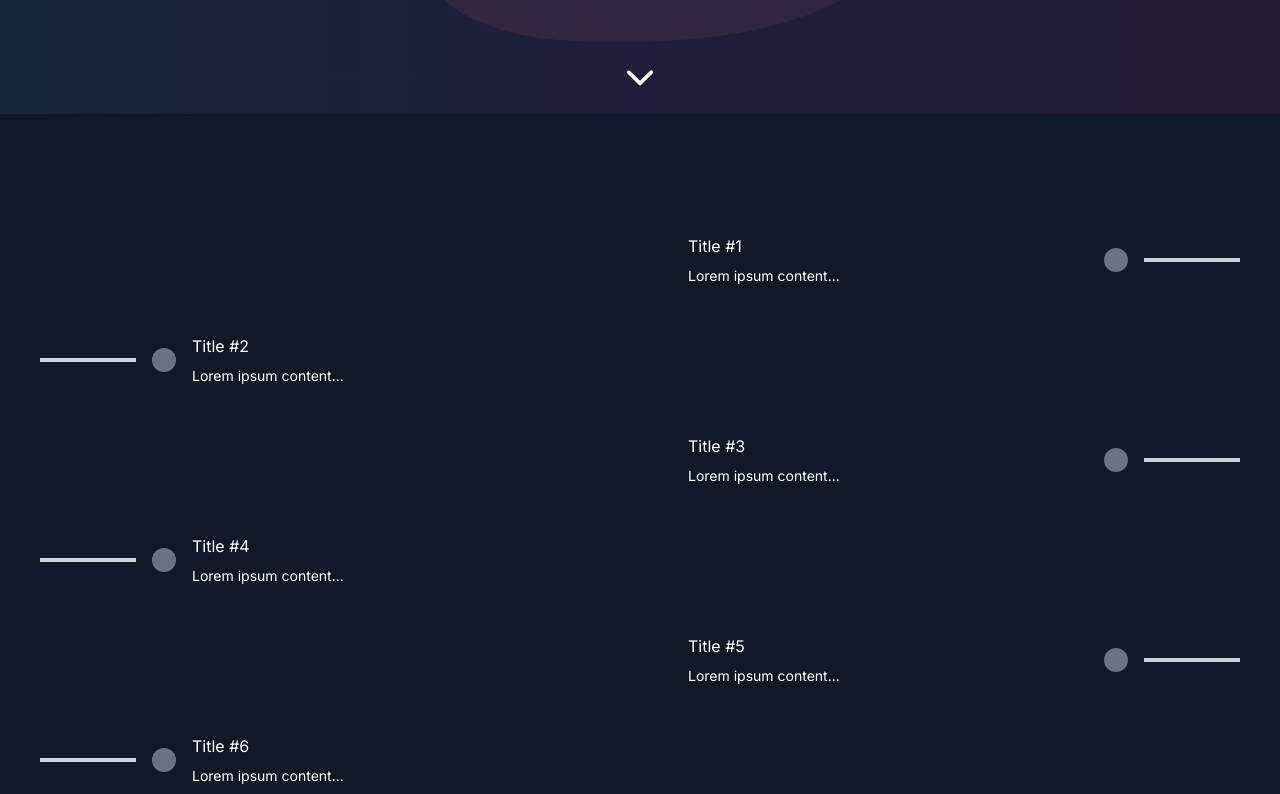
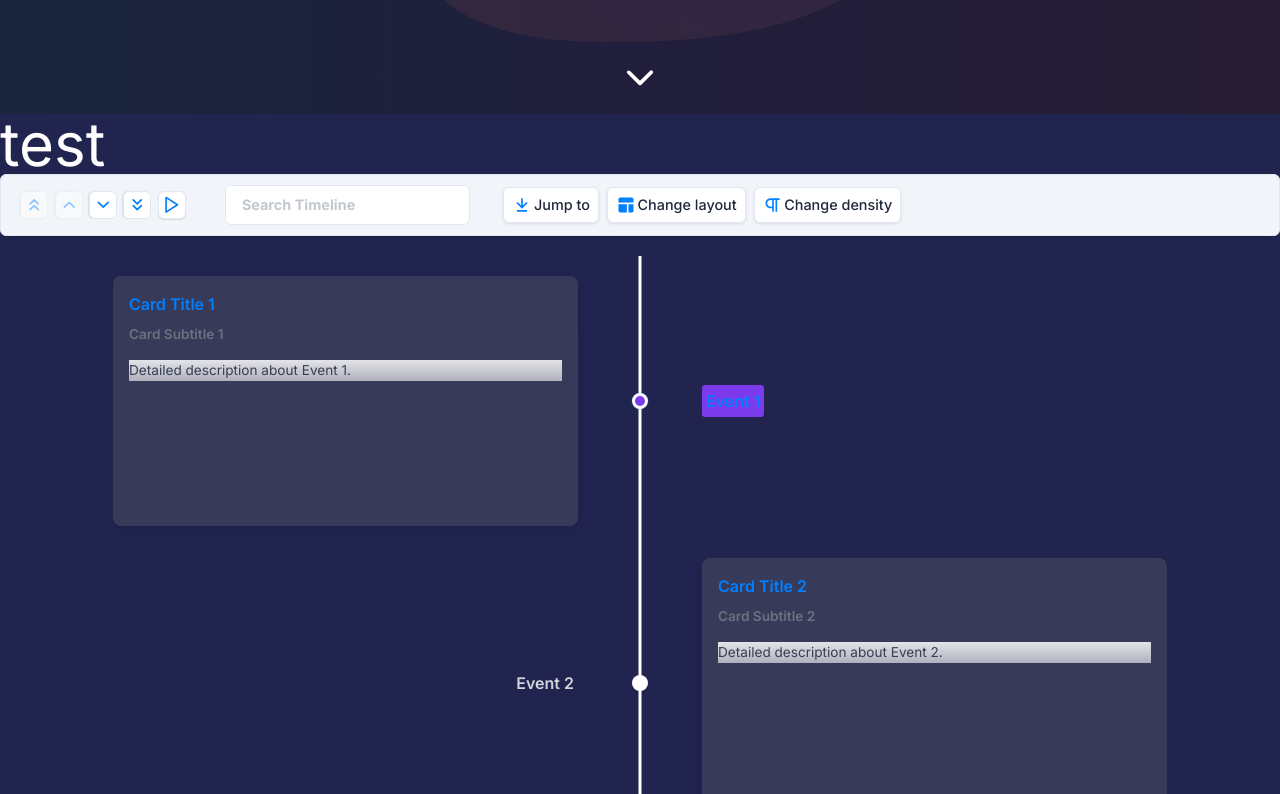
Before and after one commit to davinharding/davin-portfolio, a Next.js app: page / in a window 1280 px wide. Shown: the part 686-1480 px from the top of the page. Built offline with nearby package versions, Linux system fonts and the light colour scheme.

Commit message:
started about page, completed initial inra for timeline, connected home link in top right

```diff
--- a/package.json
+++ b/package.json
@@ -15,6 +15,8 @@
     "framer-motion": "^10.16.4",
     "next": "13.5.4",
     "react": "^18",
+    "react-awesome-reveal": "^4.2.5",
+    "react-chrono": "^2.3.1",
     "react-dom": "^18"
   },
   "devDependencies": {
--- /dev/null
+++ b/src/app/about/page.tsx
@@ -0,0 +1,25 @@
+"use client";
+import Background from "@/components/Background";
+import Header from "@/components/Header";
+import { faArrowLeft } from "@fortawesome/free-solid-svg-icons";
+import { FontAwesomeIcon } from "@fortawesome/react-fontawesome";
+import Link from "next/link";
+
+const About = () => (
+  <div className="min-h-screen relative">
+    {/* Uncomment the Header if you want it to be displayed */}
+    <Header />
+
+    <Background>
+      <div className="absolute top-28 left-8 text-4xl font-bold">About Me</div>
+
+      <div className="absolute bottom-8 left-24">
+        <Link href="/">
+          <FontAwesomeIcon icon={faArrowLeft} className="text-md" />
+        </Link>
+      </div>
+    </Background>
+  </div>
+);
+
+export default About;
--- a/src/components/Background.tsx
+++ b/src/components/Background.tsx
@@ -38,10 +38,10 @@ const Background: React.FC<BackgroundProps> = ({ children }) => {
           backgroundImage: "url(/abstract_shape_bg.svg)",
           transform: `
                         translate(${Math.round(x * 40)}px, ${Math.round(
-                          y * 40,
+                          y * 100,
                         )}px)
-                        rotateX(${y * 20}deg)
-                        rotateY(${x * 20}deg)
+                        rotateX(${y * 60}deg)
+                        rotateY(${x * 60}deg)
                     `,
         }}
       ></div>
--- a/src/components/Header.tsx
+++ b/src/components/Header.tsx
@@ -2,6 +2,7 @@
 
 import { faBars } from "@fortawesome/free-solid-svg-icons";
 import { FontAwesomeIcon } from "@fortawesome/react-fontawesome";
+import Link from "next/link";
 import { useState } from "react";
 
 const Header: React.FC = () => {
@@ -10,12 +11,14 @@ const Header: React.FC = () => {
   return (
     <div className="fixed top-0 left-0 w-full bg-gray-800 text-white p-4 shadow-md z-50">
       <div className="container mx-auto flex justify-between items-center">
-        <div>DH</div>
+        <Link href={"/"}>DH</Link>
 
         {/* Desktop Links */}
         <ul className="hidden md:flex space-x-4">
           <li>
+            <Link href="/about">
               <button className="text-white hover:text-gray-400">About</button>
+            </Link>
           </li>
           <li>
             <button className="text-white hover:text-gray-400">
@@ -45,12 +48,14 @@ const Header: React.FC = () => {
         >
           <ul className="flex flex-col space-y-2 p-4">
             <li>
+              <Link href="/about">
                 <button
                   className="text-white hover:text-gray-400 w-full text-left"
                   onClick={() => setIsOpen(false)}
                 >
                   About
                 </button>
+              </Link>
             </li>
             <li>
               <button
--- a/src/components/MainContent.tsx
+++ b/src/components/MainContent.tsx
@@ -1,5 +1,4 @@
 // components/MainContent.tsx
-
 import { useState, useEffect } from "react";
 import Background from "./Background";
 
@@ -16,7 +15,7 @@ const MainContent: React.FC = () => {
   useEffect(() => {
     const interval = setInterval(() => {
       setCurrentWord((prevWord) => (prevWord + 1) % words.length);
-    }, 3000);
+    }, 2400);
 
     return () => clearInterval(interval);
   }, [words.length]);
--- a/src/components/Timeline.tsx
+++ b/src/components/Timeline.tsx
@@ -1,123 +1,93 @@
 // components/Timeline.tsx
-import { motion, useAnimation } from "framer-motion";
-import { useEffect, useState, useRef, MutableRefObject } from "react";
+import React from "react";
+import { Chrono } from "react-chrono";
+import { Fade } from 'react-awesome-reveal';
 
-const useOnScreen = (ref: MutableRefObject<HTMLDivElement | null>) => {
-  const [isIntersecting, setIntersecting] = useState(false);
-
-  useEffect(() => {
-    const observer = new IntersectionObserver(([entry]) => {
-      setIntersecting(entry.isIntersecting);
-    });
-    if (ref.current) {
-      observer.observe(ref.current);
-    }
-    return () => {
-      observer.disconnect();
-    };
-  }, [ref]);
-
-  return isIntersecting;
-};
-
-type TimeLineItemProps = {
-  title: string;
-  direction: string;
-};
-
-const TimelineItem = (props: TimeLineItemProps) => {
-  const controls = useAnimation();
-  const ref = useRef<HTMLDivElement>(null);
-  const onScreen = useOnScreen(ref);
-
-  useEffect(() => {
-    if (onScreen) {
-      controls.start("visible");
-    }
-  }, [controls, onScreen]);
-
-  return (
-    <motion.div
-      ref={ref}
-      initial="hidden"
-      animate={controls}
-      variants={{
-        hidden: { opacity: 0 },
-        visible: { opacity: 1 },
-      }}
-      className={`flex ${
-        props.direction === "left" ? "flex-row-reverse" : "flex-row"
-      } items-center mb-12`}
-    >
-      <motion.div
-        className="w-24 h-1 bg-gray-300"
-        initial={{ width: 0 }}
-        animate={controls}
-        variants={{
-          hidden: { width: 0 },
-          visible: { width: "6rem" },
-        }}
-      />
-      <motion.div className="mx-4 w-6 h-6 bg-gray-500 rounded-full"></motion.div>
-      <motion.div className="w-1/3">
-        <motion.h2 className="text-white">{props.title}</motion.h2>
-        <motion.p className="text-white text-sm mt-2">
-          Lorem ipsum content...
-        </motion.p>
-      </motion.div>
-    </motion.div>
-  );
-};
+const items = [
+  {
+    title: "Event 1",
+    cardTitle: "Card Title 1",
+    cardSubtitle: "Card Subtitle 1",
+    cardDetailedText: "Detailed description about Event 1.",
+    id: 1
+  },
+  {
+    title: "Event 2",
+    cardTitle: "Card Title 2",
+    cardSubtitle: "Card Subtitle 2",
+    cardDetailedText: "Detailed description about Event 2.",
+    id: 2
+  },
+  {
+    title: "Event 1",
+    cardTitle: "Card Title 1",
+    cardSubtitle: "Card Subtitle 1",
+    cardDetailedText: "Detailed description about Event 1.",
+    id: 3
+  },
+  {
+    title: "Event 2",
+    cardTitle: "Card Title 2",
+    cardSubtitle: "Card Subtitle 2",
+    cardDetailedText: "Detailed description about Event 2.",
+    id: 4
+  },
+  {
+    title: "Event 1",
+    cardTitle: "Card Title 1",
+    cardSubtitle: "Card Subtitle 1",
+    cardDetailedText: "Detailed description about Event 1.",
+    id: 5
+  },
+  {
+    title: "Event 2",
+    cardTitle: "Card Title 2",
+    cardSubtitle: "Card Subtitle 2",
+    cardDetailedText: "Detailed description about Event 2.",
+    id: 6
+  },
+  {
+    title: "Event 1",
+    cardTitle: "Card Title 1",
+    cardSubtitle: "Card Subtitle 1",
+    cardDetailedText: "Detailed description about Event 1.",
+    id: 7
+  },
+  {
+    title: "Event 2",
+    cardTitle: "Card Title 2",
+    cardSubtitle: "Card Subtitle 2",
+    cardDetailedText: "Detailed description about Event 2.",
+    id: 8
+  },
+  // Add more events as required
+];
 
 const Timeline: React.FC = () => {
-  const [scrollY, setScrollY] = useState(0);
-  const [pageHeight, setPageHeight] = useState(0);
-  const controls = useAnimation();
+  return (
+    <div style={{ width: '100%', height: '100%', backgroundColor: 'rgba(37, 39, 89, 0.8)' }}>
+      <Fade cascade>
+        <div className="text-6xl">test</div>
+      </Fade>
+        <Chrono
+          theme={{
+            primary: '#ffffff',
+            secondary: '#7C3AED',
+            cardBgColor: '#373B59',
+            cardForeColor: '#ffffff',
+            titleColor: '#D1D5DB',
+          }}
+          items={items}
+          mode="VERTICAL_ALTERNATING"
+          cardHeight={250}
+          cardWidth={500}
+          slideShow
+          slideItemDuration={4500}
+          slideShowType="reveal"
+          scrollable={{ scrollbar: false }}
+          hideControls
+        />
 
-  useEffect(() => {
-    const handleScroll = () => {
-      setScrollY(window.scrollY);
-    };
-
-    // Set initial pageHeight value
-    setPageHeight(document.documentElement.scrollHeight - window.innerHeight);
-
-    window.addEventListener("scroll", handleScroll);
-    return () => {
-      window.removeEventListener("scroll", handleScroll);
-    };
-  }, []);
-
-  // Use the pageHeight from the state rather than directly accessing `document`
-  const drawHeight = (scrollY / (pageHeight - window.innerHeight)) * 100;
-
-  useEffect(() => {
-    controls.start({ height: `${drawHeight}%` });
-  }, [controls, drawHeight]);
-
-  return (
-    <div className="relative mt-20 bg-gray-900 p-10 h-screen">
-      <motion.div
-        className="absolute left-1/2 bg-gray-300"
-        style={{ width: "6px" }}
-        initial={{ height: "0%" }}
-        animate={controls}
-      />
-      {[
-        "Title #1",
-        "Title #2",
-        "Title #3",
-        "Title #4",
-        "Title #5",
-        "Title #6",
-        "Title #7",
-      ].map((title, index) => (
-        <TimelineItem
-          title={title}
-          direction={index % 2 === 0 ? "left" : "right"}
-          key={index}
-        />
-      ))}
     </div>
   );
 };
```
Also changed, not shown: src/app/layout.tsx (+12 -10 lines), 1 other file (tests, documents, lock files or other folders). Lines whose indentation alone changed are shown as unchanged.
